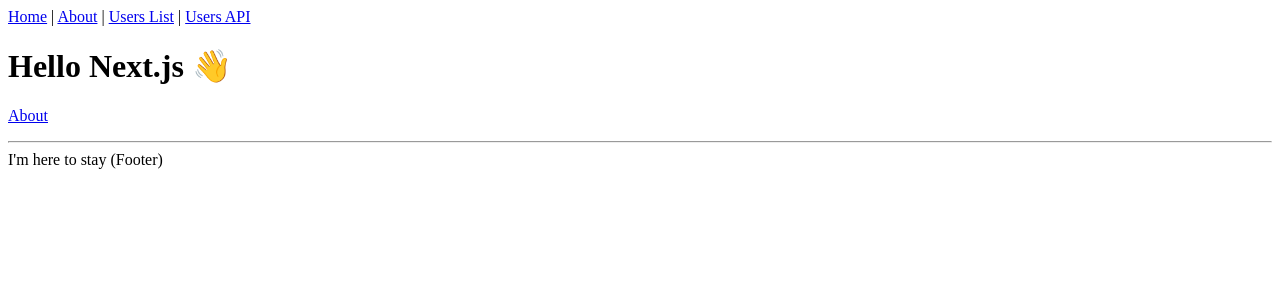
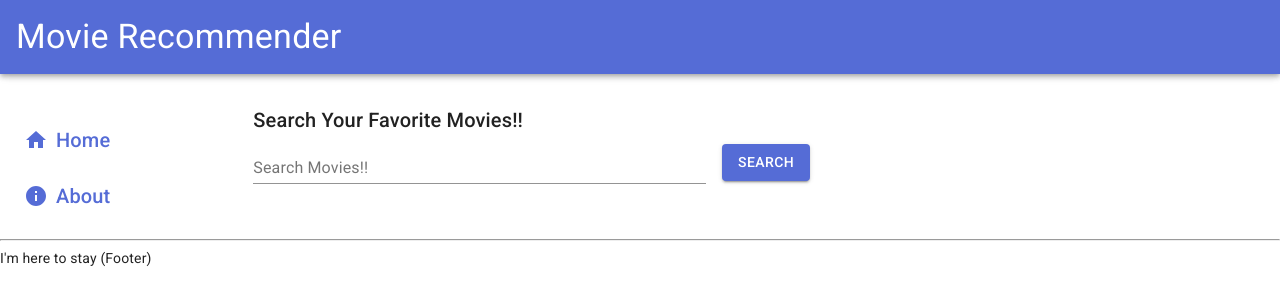
Before and after one commit to yuya-okada527/ml-playground, a Next.js app in the folder fe/: page / in a window 1280 px wide. Shown: the top 304 px of the page. Built offline with nearby package versions, Linux system fonts and the light colour scheme.

Commit message:
set up material ui for next.js

```diff
--- a/fe/components/Layout.tsx
+++ b/fe/components/Layout.tsx
@@ -1,41 +1,98 @@
-import React, { ReactNode } from 'react'
-import Link from 'next/link'
-import Head from 'next/head'
+import React, { ReactNode } from "react";
+import Head from "next/head";
+import AppBar from "@material-ui/core/AppBar";
+import HomeIcon from "@material-ui/icons/Home";
+import InfoIcon from "@material-ui/icons/Info";
+import {
+  Link,
+  Grid,
+  createStyles,
+  makeStyles,
+  Theme,
+  Typography,
+  List,
+  ListItem,
+} from "@material-ui/core";
+
+const useStyles = makeStyles((theme: Theme) =>
+  createStyles({
+    title: {
+      margin: theme.spacing(2),
+    },
+    offset: {
+      marginTop: theme.spacing(13),
+    },
+    sidebarIcon: {
+      margin: theme.spacing(1),
+    },
+    sidebarText: {
+      marginTop: theme.spacing(0.5),
+    },
+  })
+);
 
 type Props = {
-  children?: ReactNode
-  title?: string
-}
+  children?: ReactNode;
+  title?: string;
+};
 
-const Layout = ({ children, title = 'This is the default title' }: Props) => (
+const Layout = ({ children, title = "This is the default title" }: Props) => {
+  const classes = useStyles();
+  return (
     <div>
       <Head>
         <title>{title}</title>
         <meta charSet="utf-8" />
         <meta name="viewport" content="initial-scale=1.0, width=device-width" />
+        <link
+          rel="stylesheet"
+          href="https://fonts.googleapis.com/css?family=Roboto:300,400,500,700&display=swap"
+        />
       </Head>
       <header>
-      <nav>
+        <AppBar>
+          <Typography variant="h4" component="h1" className={classes.title}>
+            Movie Recommender
+          </Typography>
+        </AppBar>
+      </header>
+      <div className={classes.offset} />
+      <Grid container>
+        <Grid item xs={2}>
+          <List>
+            <ListItem>
               <Link href="/">
+                <Grid container>
+                  <HomeIcon className={classes.sidebarIcon} />
+                  <Typography className={classes.sidebarText} variant="h6">
                     <a>Home</a>
-        </Link>{' '}
-        |{' '}
+                  </Typography>
+                </Grid>
+              </Link>
+            </ListItem>
+            <ListItem>
               <Link href="/about">
-          <a>About</a>
-        </Link>{' '}
-        |{' '}
-        <Link href="/users">
-          <a>Users List</a>
-        </Link>{' '}
-        | <a href="/api/users">Users API</a>
-      </nav>
-    </header>
+                <Grid container>
+                  <InfoIcon className={classes.sidebarIcon} />
+                  <Typography className={classes.sidebarText} variant="h6">
+                    About
+                  </Typography>
+                </Grid>
+              </Link>
+            </ListItem>
+          </List>
+        </Grid>
+        <Grid item xs={10}>
           {children}
+        </Grid>
+      </Grid>
+
       <footer>
         <hr />
         <span>I'm here to stay (Footer)</span>
       </footer>
     </div>
-)
+  );
+};
 
-export default Layout
+export default Layout;
--- /dev/null
+++ b/fe/pages/_app.tsx
@@ -0,0 +1,34 @@
+import React from "react";
+import Head from "next/head";
+import { ThemeProvider } from "@material-ui/core/styles";
+import CssBaseline from "@material-ui/core/CssBaseline";
+import theme from "../src/theme";
+
+export default function MyApp(props: any) {
+  const { Component, pageProps } = props;
+
+  React.useEffect(() => {
+    // Remove the server-side injected CSS.
+    const jssStyles = document.querySelector("#jss-server-side");
+    if (jssStyles && jssStyles.parentElement) {
+      jssStyles.parentElement.removeChild(jssStyles);
+    }
+  }, []);
+
+  return (
+    <React.Fragment>
+      <Head>
+        <title>My page</title>
+        <meta
+          name="viewport"
+          content="minimum-scale=1, initial-scale=1, width=device-width"
+        />
+      </Head>
+      <ThemeProvider theme={theme}>
+        {/* CssBaseline kickstart an elegant, consistent, and simple baseline to build upon. */}
+        <CssBaseline />
+        <Component {...pageProps} />
+      </ThemeProvider>
+    </React.Fragment>
+  );
+}
--- /dev/null
+++ b/fe/pages/_document.tsx
@@ -0,0 +1,71 @@
+import React from "react";
+import Document, { Html, Head, Main, NextScript } from "next/document";
+import { ServerStyleSheets } from "@material-ui/core/styles";
+import theme from "../src/theme";
+
+export default class MyDocument extends Document {
+  render() {
+    return (
+      <Html lang="en">
+        <Head>
+          {/* PWA primary color */}
+          <meta name="theme-color" content={theme.palette.primary.main} />
+          <link
+            rel="stylesheet"
+            href="https://fonts.googleapis.com/css?family=Roboto:300,400,500,700&display=swap"
+          />
+        </Head>
+        <body>
+          <Main />
+          <NextScript />
+        </body>
+      </Html>
+    );
+  }
+}
+
+// `getInitialProps` belongs to `_document` (instead of `_app`),
+// it's compatible with server-side generation (SSG).
+MyDocument.getInitialProps = async (ctx) => {
+  // Resolution order
+  //
+  // On the server:
+  // 1. app.getInitialProps
+  // 2. page.getInitialProps
+  // 3. document.getInitialProps
+  // 4. app.render
+  // 5. page.render
+  // 6. document.render
+  //
+  // On the server with error:
+  // 1. document.getInitialProps
+  // 2. app.render
+  // 3. page.render
+  // 4. document.render
+  //
+  // On the client
+  // 1. app.getInitialProps
+  // 2. page.getInitialProps
+  // 3. app.render
+  // 4. page.render
+
+  // Render app and page and get the context of the page with collected side effects.
+  const sheets = new ServerStyleSheets();
+  const originalRenderPage = ctx.renderPage;
+
+  ctx.renderPage = () =>
+    originalRenderPage({
+      enhanceApp: (App) => (props) => sheets.collect(<App {...props} />),
+    });
+
+  const initialProps = await Document.getInitialProps(ctx);
+
+  return {
+    ...initialProps,
+    // Styles fragment is rendered after the app and page rendering finish.
+    styles: [
+      ...React.Children.toArray(initialProps.styles),
+      sheets.getStyleElement(),
+    ],
+  };
+};
--- a/fe/pages/index.tsx
+++ b/fe/pages/index.tsx
@@ -1,15 +1,63 @@
-import Link from 'next/link'
-import Layout from '../components/Layout'
+import React from "react";
+import {
+  Button,
+  Container,
+  createStyles,
+  makeStyles,
+  TextField,
+  Theme,
+  Grid,
+  Typography,
+} from "@material-ui/core";
+import Layout from "../components/Layout";
 
-const IndexPage = () => (
-  <Layout title="Home | Next.js + TypeScript Example">
-    <h1>Hello Next.js 👋</h1>
-    <p>
-      <Link href="/about">
-        <a>About</a>
-      </Link>
-    </p>
-  </Layout>
-)
+const useStyles = makeStyles((theme: Theme) =>
+  createStyles({
+    container: {
+      marginLeft: theme.spacing(2),
+      marginRight: theme.spacing(2),
+    },
+    searchButton: {
+      marginTop: theme.spacing(1),
+      marginLeft: theme.spacing(2),
+    },
+  })
+);
 
-export default IndexPage
+const IndexPage = () => {
+  const classes = useStyles();
+  return (
+    <Layout title="Movie Recommeder">
+      <Container className={classes.container}>
+        <Grid container>
+          <Grid item xs={8}>
+            <Typography variant="h6" component="h2">
+              Search Your Favorite Movies!!
+            </Typography>
+            <Grid container>
+              <Grid item xs={8}>
+                <TextField
+                  id="search-movie"
+                  label="Search Movies!!"
+                  type="search"
+                  fullWidth
+                />
+              </Grid>
+              <Grid item xs={4}>
+                <Button
+                  variant="contained"
+                  color="primary"
+                  className={classes.searchButton}
+                >
+                  Search
+                </Button>
+              </Grid>
+            </Grid>
+          </Grid>
+        </Grid>
+      </Container>
+    </Layout>
+  );
+};
+
+export default IndexPage;
--- /dev/null
+++ b/fe/src/theme.ts
@@ -0,0 +1,22 @@
+import { createMuiTheme } from "@material-ui/core/styles";
+import { red } from "@material-ui/core/colors";
+
+// Create a theme instance.
+const theme = createMuiTheme({
+  palette: {
+    primary: {
+      main: "#556cd6",
+    },
+    secondary: {
+      main: "#19857b",
+    },
+    error: {
+      main: red.A400,
+    },
+    background: {
+      default: "#fff",
+    },
+  },
+});
+
+export default theme;
```
Lines whose indentation alone changed are shown as unchanged.
